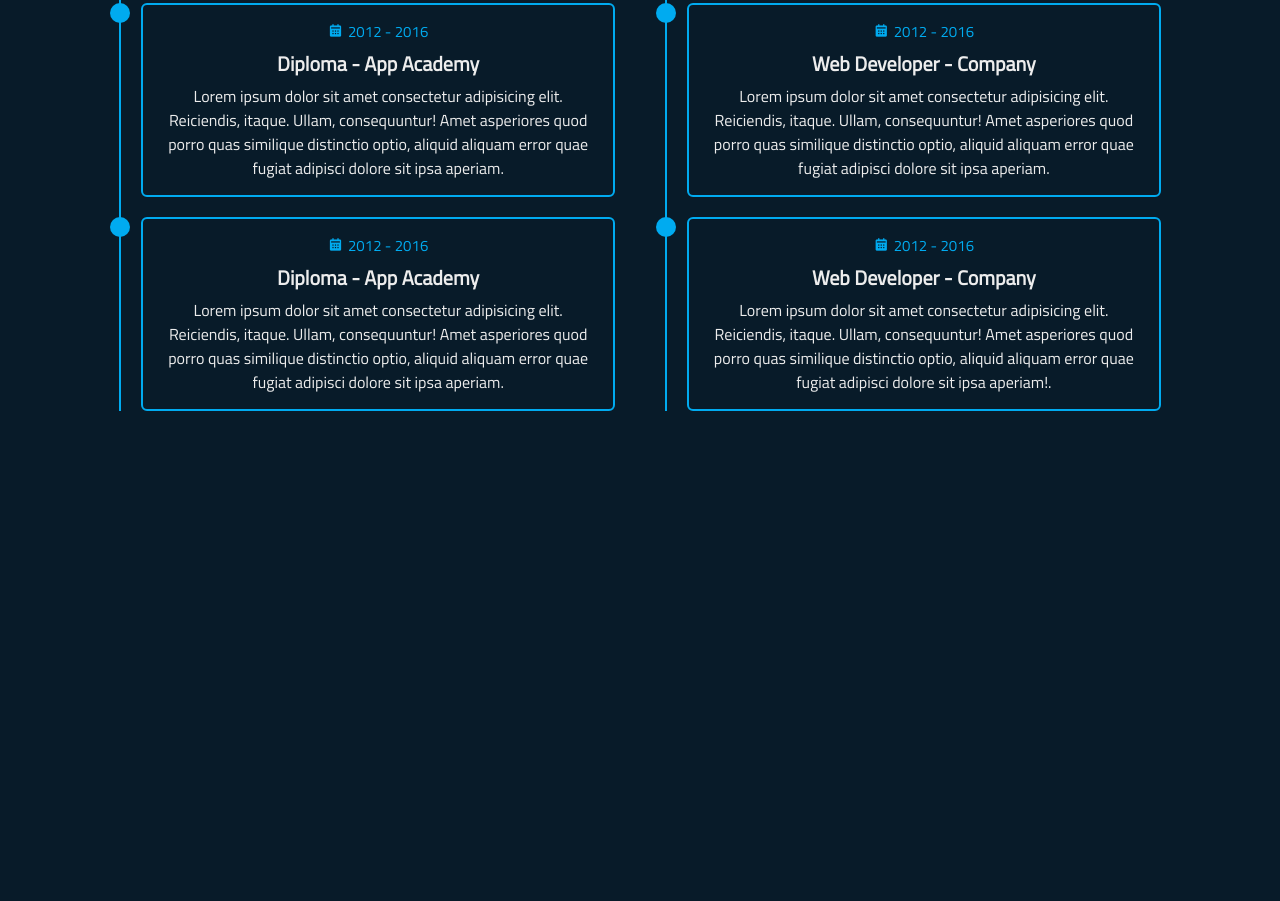
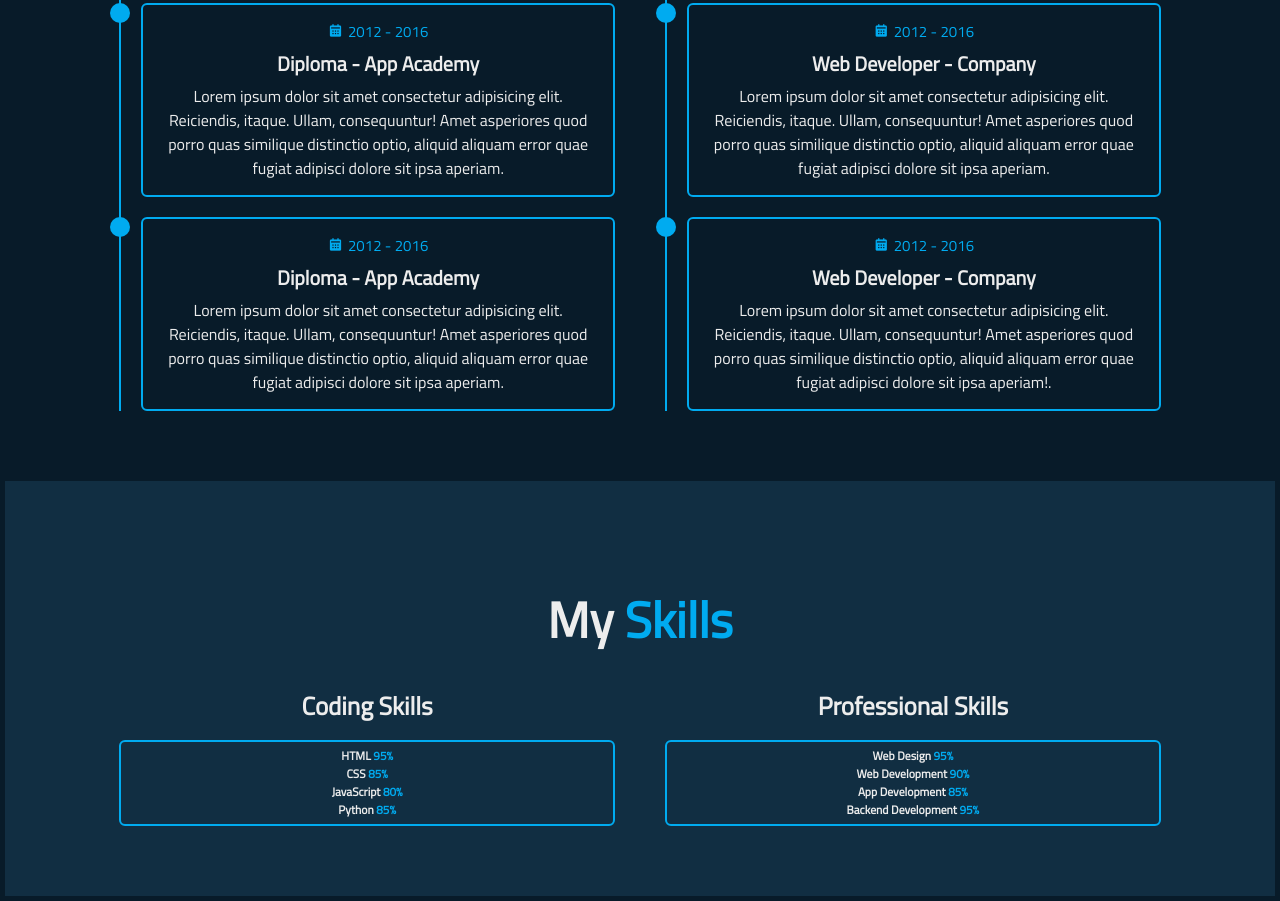
Before and after one commit to trottiemcqueen/Portfolio, a plain HTML site: page index.html in a window 1280 px wide. Shown: the part 2075-2976 px from the top of the page. Before the commit the page ends 2561 px from the top, so only its background shows below. Drawn offline with nearby package versions, Linux system fonts and the light colour scheme.

Commit message:
coding and professional skills

```diff
--- a/index.html
+++ b/index.html
@@ -176,5 +176,70 @@
       </div>
     </section>
 
+    <!-- skills section design -->
+    <section class="skills" id="skills">
+      <h2 class="heading">My <span>Skills</span></h2>
+
+      <div class="skills-row">
+        <div class="skills-column">
+          <h3 class="title">Coding Skills</h3>
+
+          <div class="skills-box">
+            <div class="skills-content">
+              <div class="progress">
+                <h3>HTML <span>95%</span></h3>
+                <div class="bar"><span></span></div>
+              </div>
+
+              <div class="progress">
+                <h3>CSS <span>85%</span></h3>
+                <div class="bar"><span></span></div>
+              </div>
+
+              <div class="progress">
+                <h3>JavaScript <span>80%</span></h3>
+                <div class="bar"><span></span></div>
+              </div>
+
+              <div class="progress">
+                <h3>Python <span>85%</span></h3>
+                <div class="bar"><span></span></div>
+              </div>
+
+            </div>
+          </div>
+        </div>
+
+        <div class="skills-column">
+          <h3 class="title">Professional Skills</h3>
+
+          <div class="skills-box">
+            <div class="skills-content">
+              <div class="progress">
+                <h3>Web Design <span>95%</span></h3>
+                <div class="bar"><span></span></div>
+              </div>
+
+              <div class="progress">
+                <h3>Web Development <span>90%</span></h3>
+                <div class="bar"><span></span></div>
+              </div>
+
+              <div class="progress">
+                <h3>App Development <span>85%</span></h3>
+                <div class="bar"><span></span></div>
+              </div>
+
+              <div class="progress">
+                <h3>Backend Development <span>95%</span></h3>
+                <div class="bar"><span></span></div>
+              </div>
+
+            </div>
+          </div>
+        </div>
+      </div>
+    </section>
+
   </body>
 </html>
--- a/style.css
+++ b/style.css
@@ -394,6 +394,33 @@ span {
   padding-top: .5rem;
 }
 
+.skills {
+  min-height: auto;
+  padding-bottom: 7rem;
+  background: var(--second-bg-color);
+}
+
+.skills .skills-row {
+  display: flex;
+  flex-wrap: wrap;
+  gap: 5rem;
+}
+
+.skills-row .skills-column {
+  flex: 1 1 40rem;
+}
+
+.skills-column .title {
+  font-size: 2.5rem;
+  margin: 0 0 1.5rem;
+}
+
+.skills-box .skills-content {
+  position: relative;
+  border: .2rem solid var(--main-color);
+  border-radius: .6rem;
+  padding: .5rem 1.5rem;
+}
 
 
 
```
